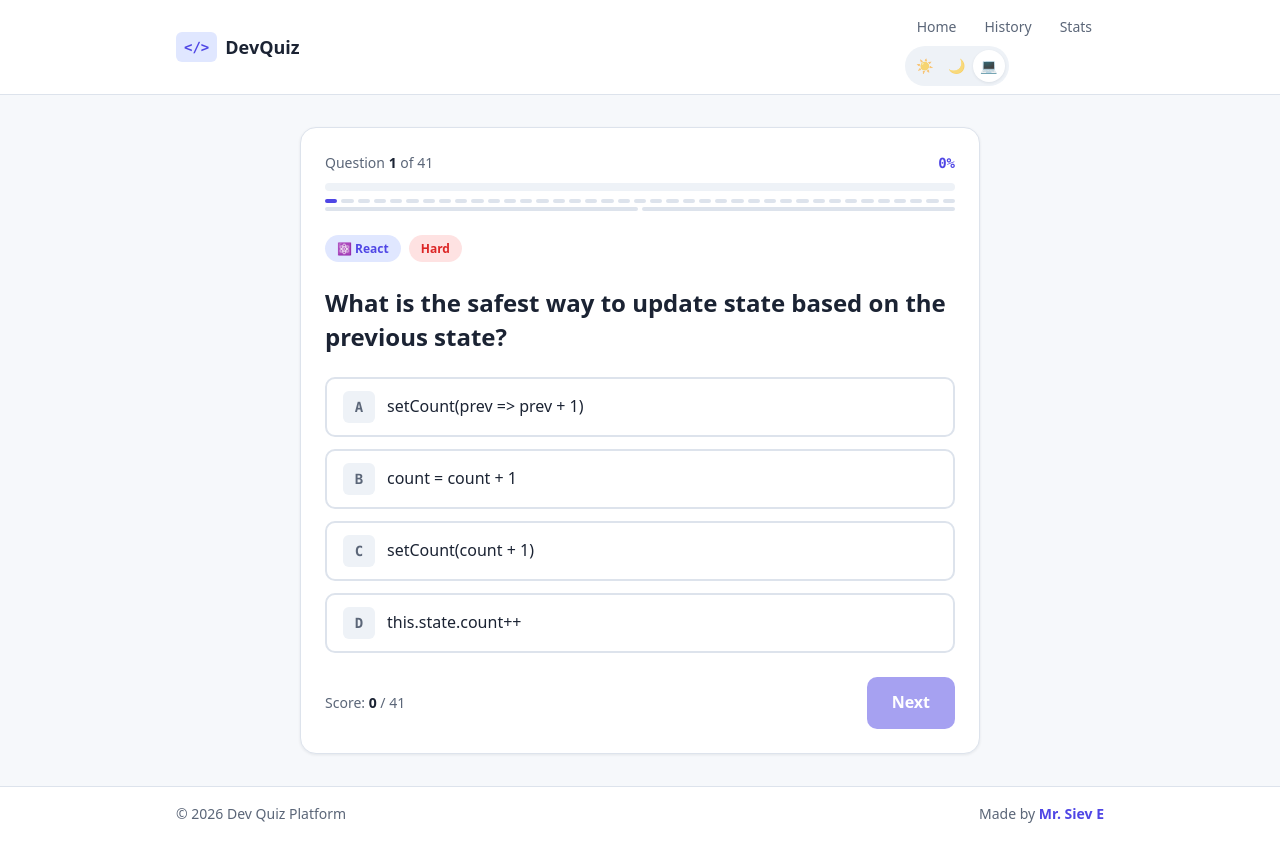
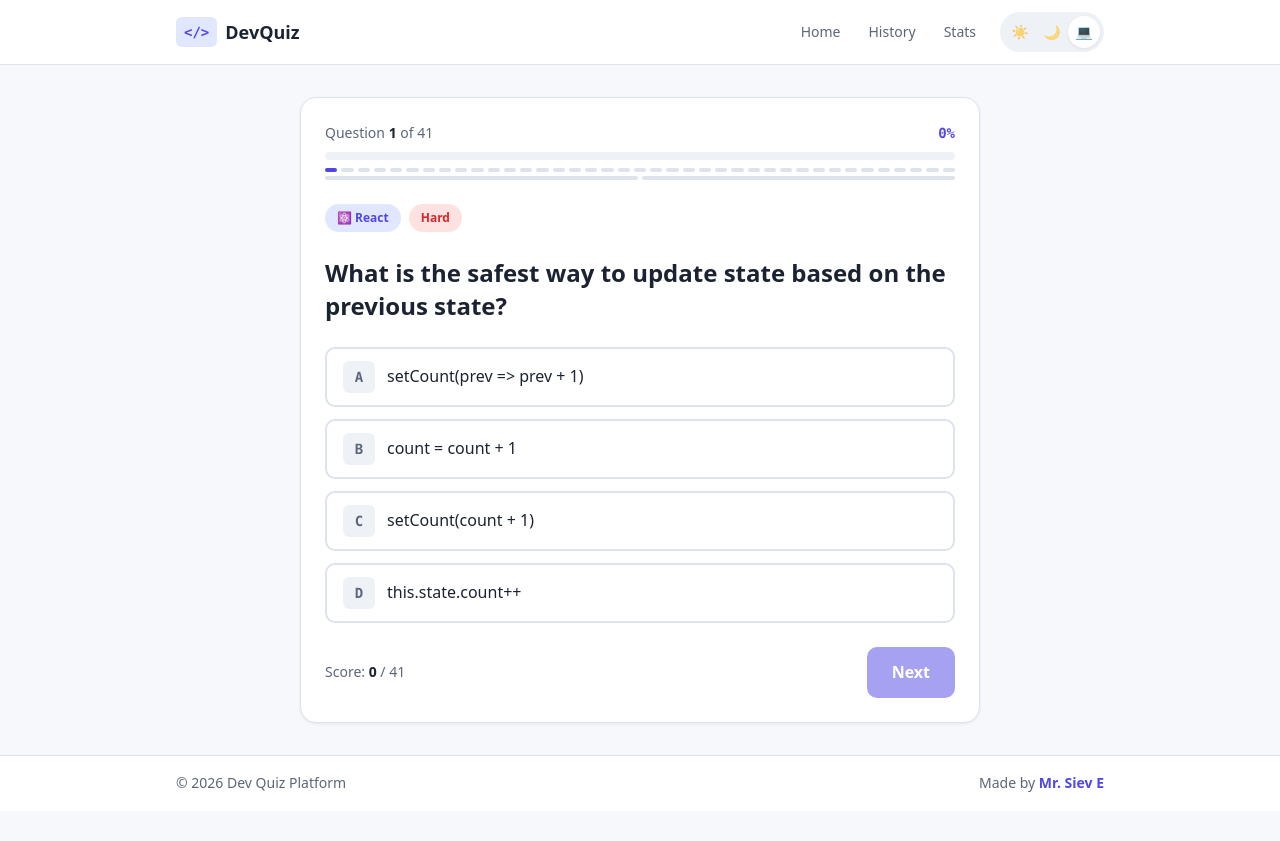
Before and after one commit to sieve-dev-sudo/dev-quiz-platform, a React (Vite) app: page /quiz in a window 1280 px wide. After the commit the page ends 811 px from the top, so only its background shows below. Built offline with nearby package versions, Linux system fonts and the light colour scheme.

Commit message:
style: update Header layout for theme toggle

```diff
--- a/src/components/Header.css
+++ b/src/components/Header.css
@@ -4,6 +4,7 @@
   z-index: 10;
   border-bottom: 1px solid var(--color-border);
   background-color: var(--color-surface);
+  transition: background-color var(--transition), border-color var(--transition);
 }
 
 .header-inner {
@@ -38,6 +39,13 @@
   color: var(--color-primary);
 }
 
+.header-actions {
+  display: flex;
+  flex-wrap: wrap;
+  align-items: center;
+  gap: var(--space-3);
+}
+
 .header-nav {
   display: flex;
   gap: var(--space-1);
```
